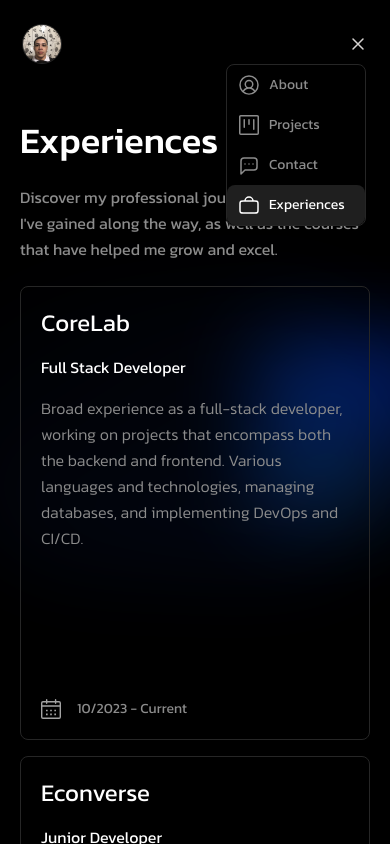
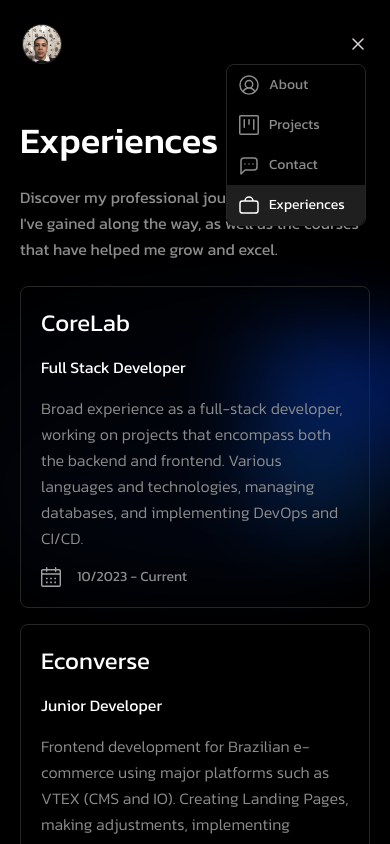
Before and after one commit to rodrigojsdeveloper/rodrigojs.dev, a Next.js app: page /experiences in a window 390 px wide. Both pictures are taken after a click on the icon 358 px from the left and 44 px from the top of the page. Shown: the top 844 px of the page. Built offline with nearby package versions, Linux system fonts and the light colour scheme.

Commit message:
style: remove border-radius from links on mobile

```diff
--- a/src/components/CustomLink.tsx
+++ b/src/components/CustomLink.tsx
@@ -1,13 +1,20 @@
 import { ICustomLink } from '@/interfaces'
 import Link from 'next/link'
 
-const CustomLink = ({ Icon, text, href, activeLink, onClick }: ICustomLink) => {
+const CustomLink = ({
+  Icon,
+  text,
+  href,
+  activeLink,
+  onClick,
+  style,
+}: ICustomLink) => {
   return (
     <Link
       href={'/' + href}
       onClick={onClick}
       suppressHydrationWarning={true}
-      className={`row flex h-10 w-full items-center gap-2 rounded-def px-2.5 py-2 text-sm ${activeLink} hover:bg-link-hover active:bg-link-active`}
+      className={`row flex h-10 w-full items-center gap-2 rounded-def px-2.5 py-2 text-sm ${activeLink} ${style} hover:bg-link-hover active:bg-link-active`}
     >
       {Icon} {text}
     </Link>
--- a/src/components/Job.tsx
+++ b/src/components/Job.tsx
@@ -1,4 +1,5 @@
 import { IJob } from '@/interfaces'
+import Paragraphy from './Paragraphy'
 
 const Job = ({ job }: IJob) => {
   return (
@@ -7,9 +8,7 @@ const Job = ({ job }: IJob) => {
 
       <h3>{job.position}</h3>
 
-      <p className="min-h-72 font-light leading-relaxed text-color-paragraphy">
-        {job.description}
-      </p>
+      <Paragraphy text={job.description} style="font-light" />
 
       <div className="flex flex-row items-center gap-x-4">
         <svg
--- a/src/components/Modal.tsx
+++ b/src/components/Modal.tsx
@@ -29,6 +29,7 @@ const Modal = () => {
             ? 'bg-link-active text-white'
             : 'bg-transparent text-color-paragraphy'
         }
+        style="rounded-b-none"
       />
       <CustomLink
         href="projects"
@@ -55,6 +56,7 @@ const Modal = () => {
             ? 'bg-link-active text-white'
             : 'bg-transparent text-color-paragraphy'
         }
+        style="rounded-none"
       />
       <CustomLink
         href="contact"
@@ -81,6 +83,7 @@ const Modal = () => {
             ? 'bg-link-active text-white'
             : 'bg-transparent text-color-paragraphy'
         }
+        style="rounded-none"
       />
       <CustomLink
         href="experiences"
@@ -109,6 +112,7 @@ const Modal = () => {
             ? 'bg-link-active text-white'
             : 'bg-transparent text-color-paragraphy'
         }
+        style="rounded-t-none"
       />
     </nav>
   )
--- a/src/interfaces/index.ts
+++ b/src/interfaces/index.ts
@@ -7,6 +7,7 @@ export interface ICustomLink {
   href: string
   activeLink?: string
   onClick?: MouseEventHandler<HTMLElement>
+  style?: string
 }
 
 export interface IStack {
```
